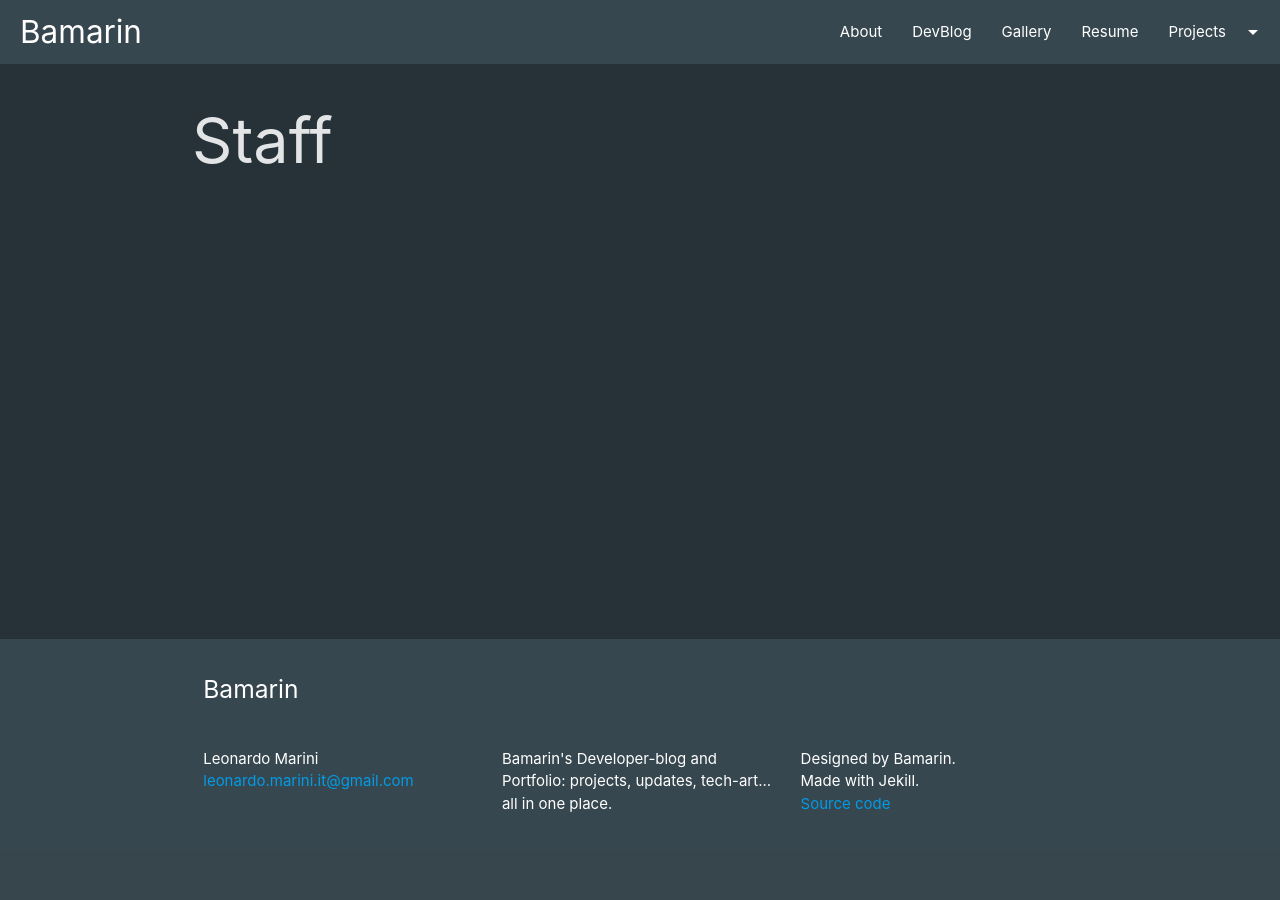
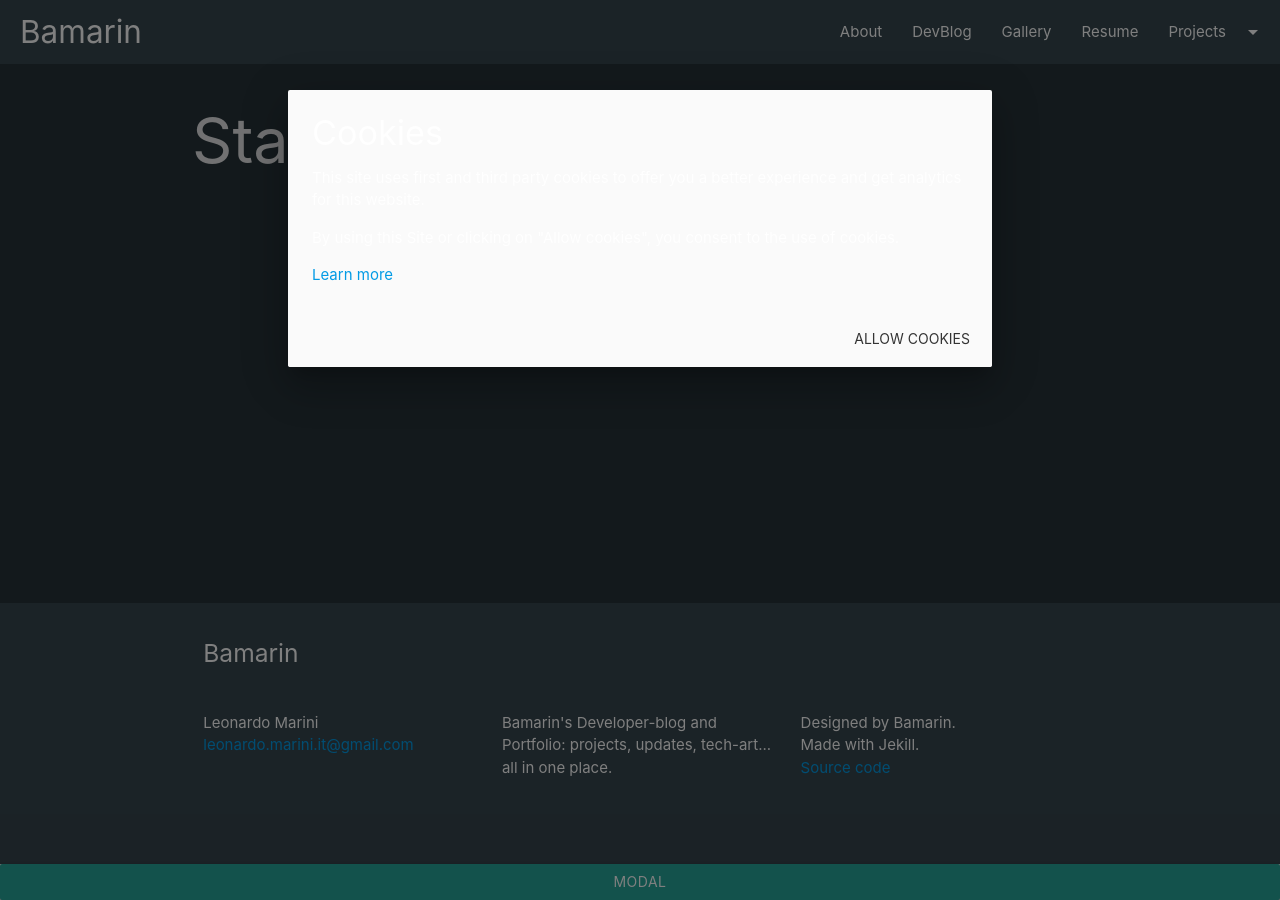
Before and after one commit to Bamarin/Bamarin.github.io, a Jekyll site: the page built from staff.html, in a window 1280 px wide. Built offline with Jekyll 4.4.1, drawn with Linux system fonts in a browser that asks for light colours.

Commit message:
add cookie alert that pops up first-time only

```diff
--- a/_layouts/default.html
+++ b/_layouts/default.html
@@ -21,6 +21,22 @@
     </main>
 
     {%- include footer.html -%}
+
+    <!-- Modal Trigger -->
+    <a class="waves-effect waves-light btn modal-trigger" href="#cookie-alert">Modal</a>
+    <!-- Modal Structure -->
+    <div id="cookie-alert" class="modal">
+      <div class="modal-content">
+        <h4>Cookies</h4>
+        <p>This site uses first and third party cookies to offer you a better experience and get analytics for this website.</p>
+        <p>By using this Site or clicking on "Allow cookies", you consent to the use of cookies.</p>
+        <a href="https://europa.eu/european-union/abouteuropa/cookies_en">Learn more</a>
+      </div>
+      <div class="modal-footer">
+        <a href="#!" class="modal-close waves-effect waves-green btn-flat">Allow cookies</a>
+      </div>
+    </div>
+
     <!--JavaScript at end of body for optimized loading-->
     <script src="https://ajax.googleapis.com/ajax/libs/jquery/3.5.1/jquery.min.js"></script>
     <script type="text/javascript" src="{{ "assets/js/materialize.js" | absolute_url }}"></script>
@@ -28,6 +44,11 @@
       $(document).ready(function(){
         $(".dropdown-trigger").dropdown();
         $('.sidenav').sidenav();
+        $('.modal').modal();
+        if(localStorage.getItem('cookieSeen') != 'shown'){
+          $('#cookie-alert').modal('open');
+          localStorage.setItem('cookieSeen','shown')
+        }
       });
     </script>
   </body>
```
